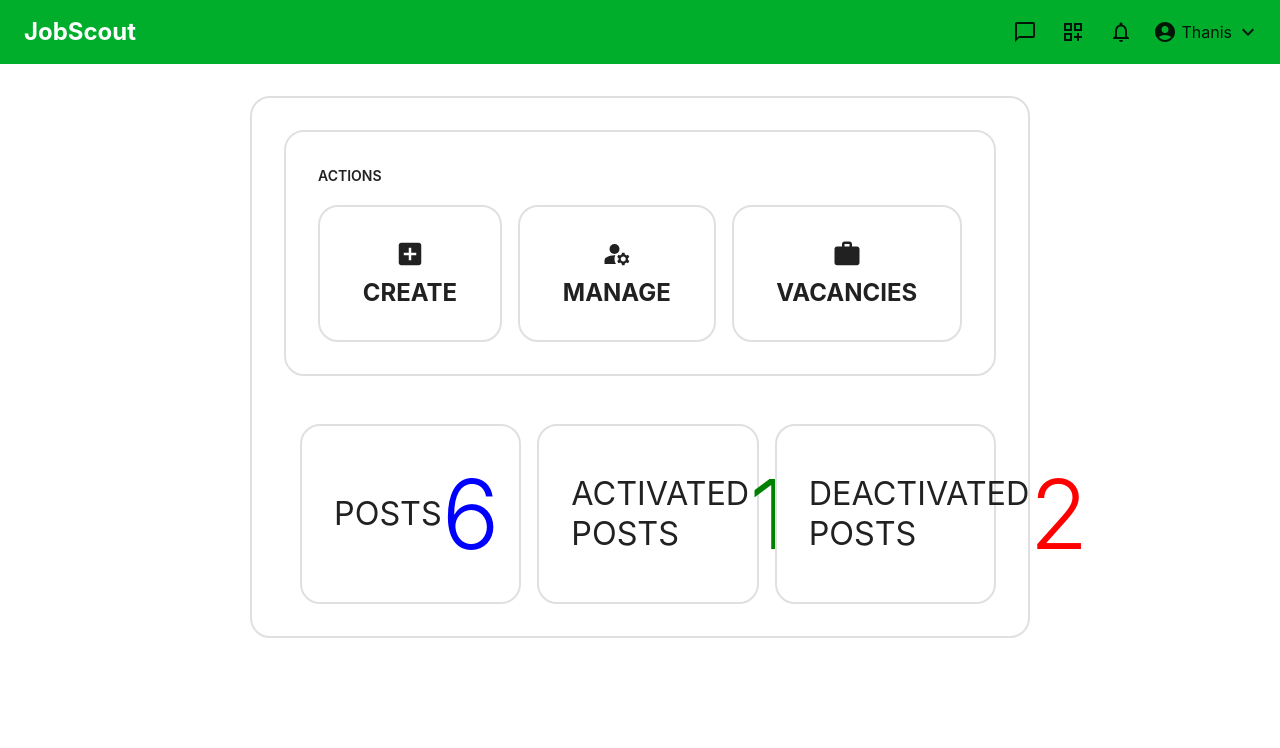
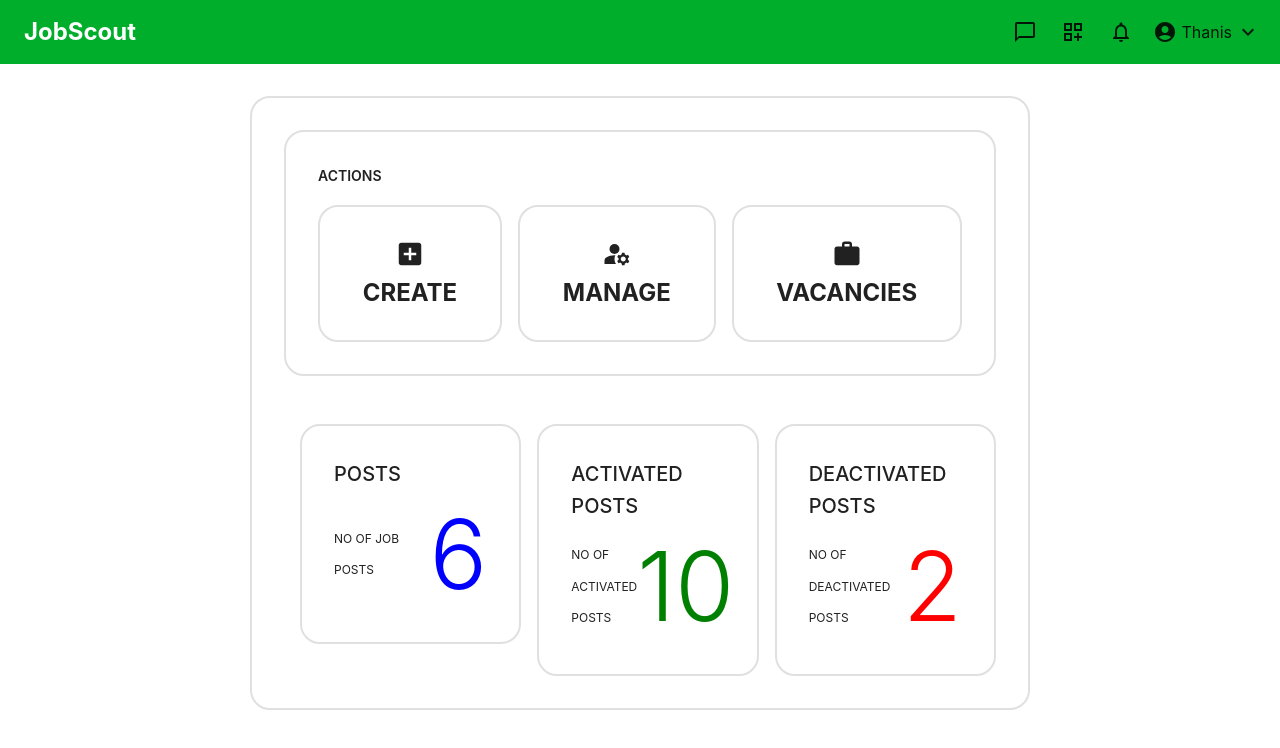
Before and after one commit to zetcco/jobscout-frontend, a React (Create React App) app: page /home in a window 1280 px wide. Shown: the top 748 px of the page. Built offline with nearby package versions, Linux system fonts and the light colour scheme.

Commit message:
JobSeekerHomeCard component modified

```diff
--- a/src/routes/profile/job_creator/JobCreatorHome/JobCreatorHomeCards.jsx
+++ b/src/routes/profile/job_creator/JobCreatorHome/JobCreatorHomeCards.jsx
@@ -3,12 +3,15 @@ import { BasicCard } from '../../../../components/cards/BasicCard'
 import { Stack } from '@mui/system'
 import { Typography } from '@mui/material'
 
-export const JobCreatorHomeCards = ({title , count , color}) => {
+export const JobCreatorHomeCards = ({title , subtitle , count , color}) => {
   return (
     <BasicCard>
-        <Stack direction={'row'} justifyContent = 'space-between' alignItems = 'center'>
-            {title && <Typography variant='h4'>{ title }</Typography>}
-            {count && <Typography variant='h1' sx = {{color : {color}}}>{ count }</Typography>}
+        <Stack direction = {'column'} spacing = {1} >
+            {title && <Typography variant='h6'>{title}</Typography>}
+            <Stack direction={'row'} justifyContent = 'space-between' alignItems = 'center'>
+                { subtitle && <Typography variant='overline'>{ subtitle }</Typography>}
+                { count && <Typography variant='h1' sx = {{color : {color}}}>{ count }</Typography>}
+            </Stack>
         </Stack>
     </BasicCard>
   )
```
